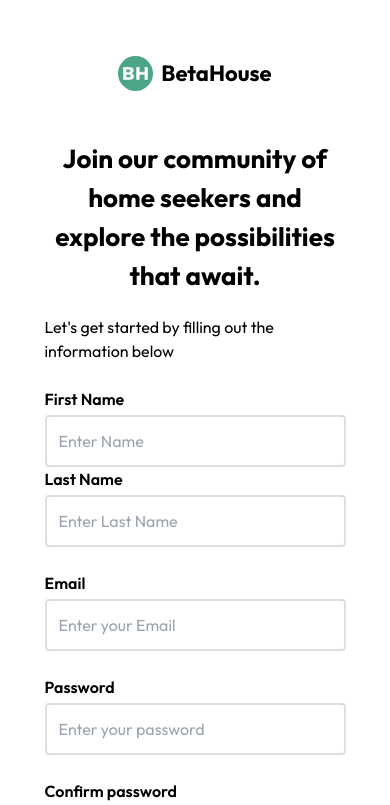
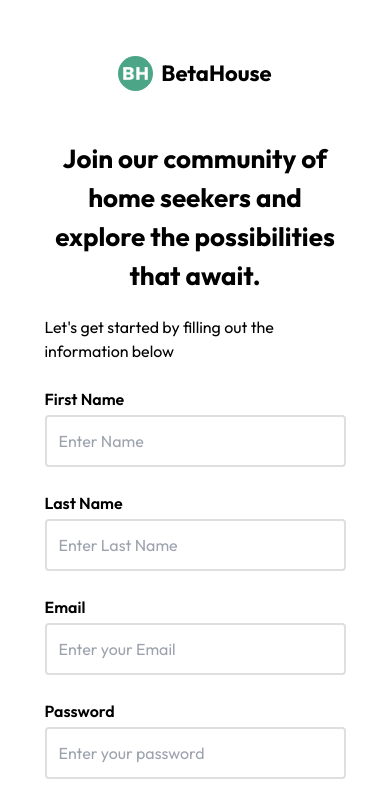
Before and after one commit to naps4444/real-estate-, a Next.js app: page /signup in a window 390 px wide. Shown: the top 805 px of the page. Built offline with nearby package versions, Linux system fonts and the light colour scheme.

Commit message:
made lil image corrections

```diff
--- a/pages/signup.js
+++ b/pages/signup.js
@@ -86,7 +86,7 @@ export default function Signup() {
                     placeholder='Enter Name'
                   />
                 </div>
-                <div className='flex flex-col gap-1 lg:w-5/12'>
+                <div className='flex flex-col gap-1 mt-6 lg:mt-0 lg:w-5/12'>
                   <label className='font-semibold'>Last Name</label>
                   <input
                     type='text'
```
